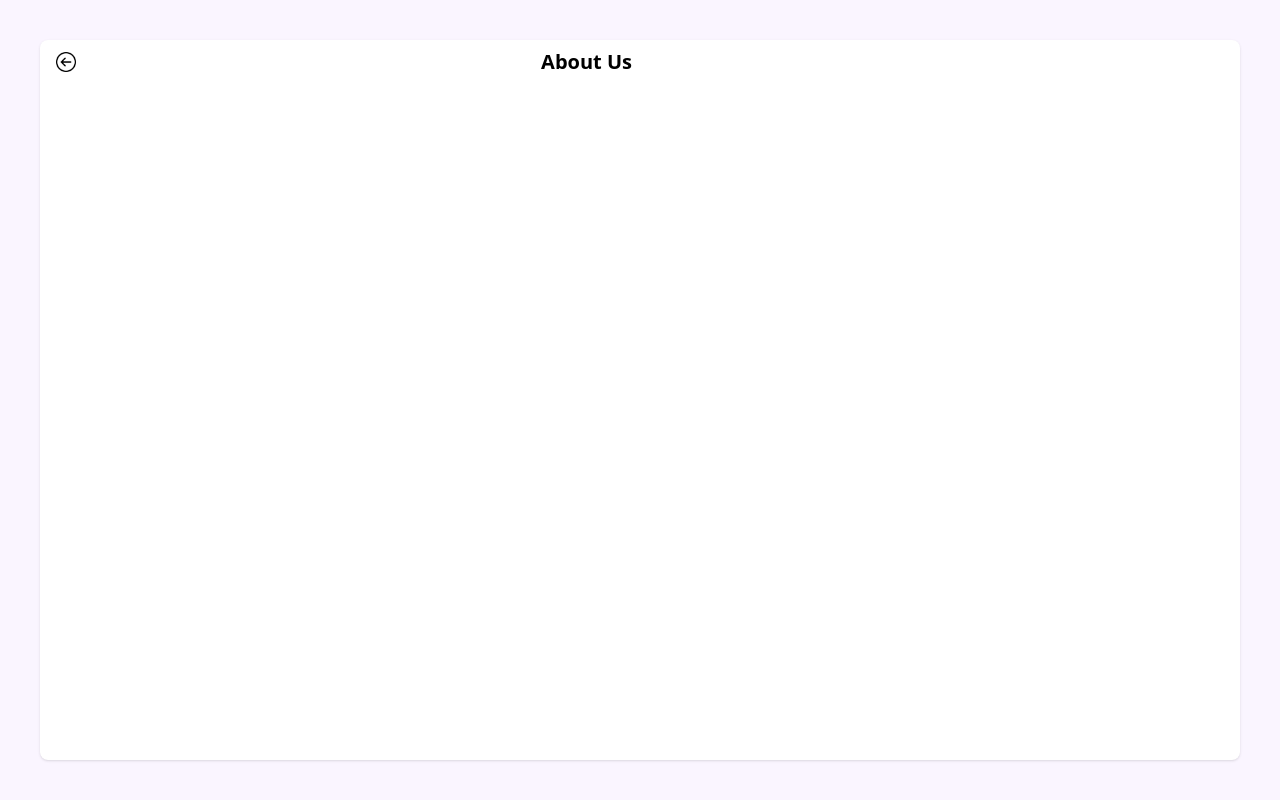
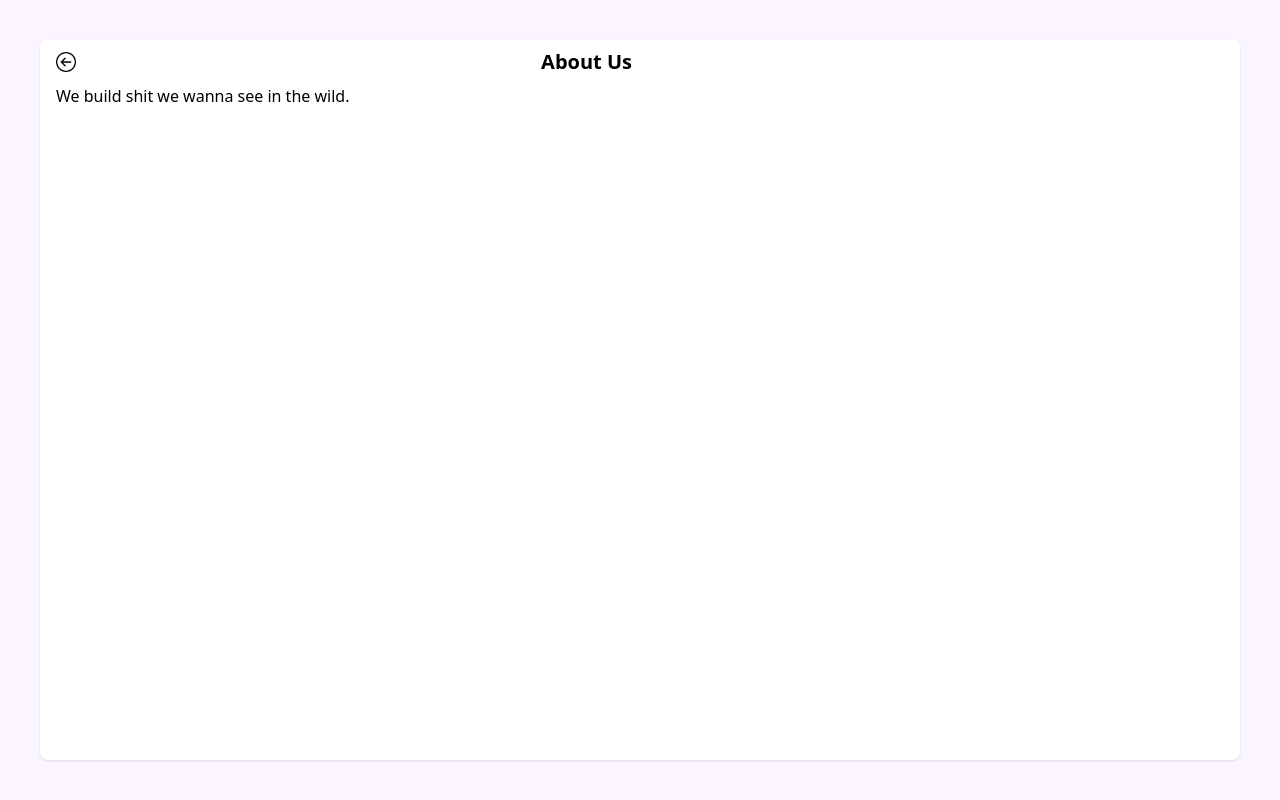
Before and after one commit to Kayie29/kayie29.github.io, a website: page about-us.html in a window 1280 px wide. Drawn offline with Linux system fonts and the light colour scheme.

Commit message:
About us

```diff
--- a/about-us.html
+++ b/about-us.html
@@ -25,8 +25,8 @@
 
                 </div>
 
-                <div class="">
-
+                <div class="pl-4">
+                    <p> We build shit we wanna see in the wild.</p>
                 </div>
 
             </div>
```
